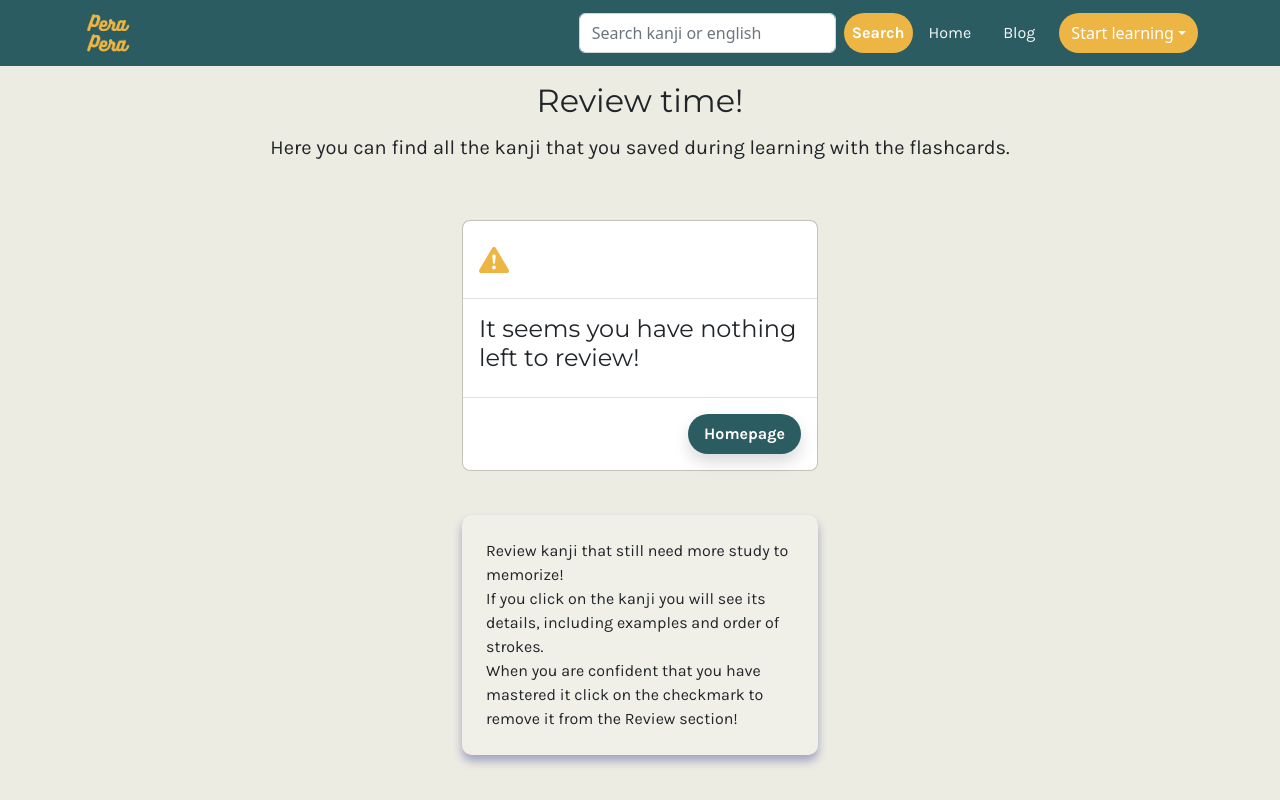
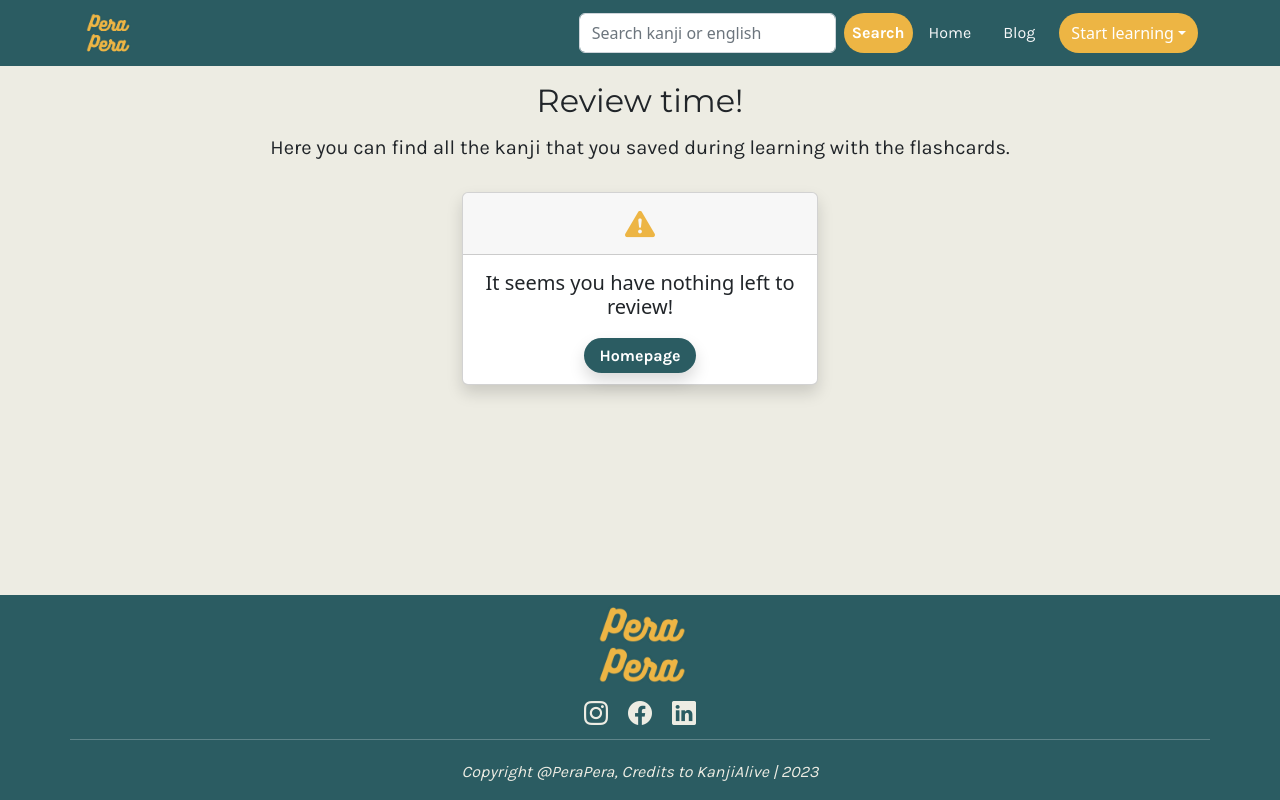
Before and after one commit to StefaniaFracasso/capstone-project, a React (Create React App) app: page /review in a window 1280 px wide. Shown: the top 800 px of the page. Built offline with nearby package versions, Linux system fonts and the light colour scheme.

Commit message:
modifiche modale alla fine di FlashCard

```diff
--- a/src/components/Learning/FlashCard.jsx
+++ b/src/components/Learning/FlashCard.jsx
@@ -119,24 +119,46 @@ const FlashCard = ({ selectedGrade }) => {
       className="d-flex flex-column align-content-center align-items-center mt-4 learningContainer"
     >
       {showModal && (
-        <Modal show={showModal} onHide={() => {handleCloseModal()}}>
+        <Modal
+          show={showModal}
+          onHide={() => {
+            handleCloseModal();
+          }}
+        >
           <Modal.Header closeButton>
             <Modal.Title>Level {selectedGrade} completed!</Modal.Title>
           </Modal.Header>
           <Modal.Body>
+            {kanjiToBeReviewed.length > 0 && kanjiToBeReviewed ? (
+              <>
                 <p>These are the kanji you don't know:</p>
                 <Row className="d-flex">
                   {kanjiToBeReviewed.map((kanji) => (
                     <Col>
                       <h4 key={kanji._id}>{kanji.kanji.character}</h4>
                     </Col>
-            ))
-          }
+                  ))}
                 </Row>
+              </>
+            ) : (
+              <p>
+                Congratulations! You already know all the kanji for this level.
+              </p>
+            )}
           </Modal.Body>
           <Modal.Footer>
-            <Button onClick={handleCloseModal} className="greenButton">Close</Button>
-            <Button href="/review" className="yellowButton">Go to Review</Button>
+            <Button onClick={handleCloseModal} className="greenButton">
+              Close
+            </Button>
+            {kanjiToBeReviewed.length > 0 && kanjiToBeReviewed? (
+            <Button href="/review" className="yellowButton">
+              Go to Review
+            </Button>
+            ):
+            <Button href="/" className="yellowButton">
+            Back to Homepage
+          </Button>
+            }
           </Modal.Footer>
         </Modal>
       )}
@@ -220,7 +242,10 @@ const FlashCard = ({ selectedGrade }) => {
             })}
           <Col xs={12} className="mt-4 d-flex justify-content-around">
             <span>
-              <Button className="yellowButton shadow" onClick={handleClickReview}>
+              <Button
+                className="yellowButton shadow"
+                onClick={handleClickReview}
+              >
                 Don't know ({kanjiToBeReviewed.length})
               </Button>
             </span>
@@ -237,7 +262,6 @@ const FlashCard = ({ selectedGrade }) => {
           ></i>
         </Col>
       </Row>
-
     </Container>
   );
 };
--- a/src/components/Learning/Review.jsx
+++ b/src/components/Learning/Review.jsx
@@ -1,7 +1,6 @@
-import { Col, Container, ListGroup, Row } from "react-bootstrap";
+import { Card, Col, Container, ListGroup, Row } from "react-bootstrap";
 import { useDispatch, useSelector } from "react-redux";
 import { Link, useLocation } from "react-router-dom";
-import Modal from "react-bootstrap/Modal";
 
 const Review = () => {
   const savedKanji = useSelector((state) => state.kanjiToBeReviewed);
@@ -40,7 +39,7 @@ const Review = () => {
                       >
                         <Link
                           to={`/kanji/${kanji.kanji.character}`}
-                      state={{ from: location.pathname}}
+                          state={{ from: location.pathname }}
                           id="savedKanji"
                         >
                           {kanji.kanji.character}
@@ -55,42 +54,35 @@ const Review = () => {
                     );
                   })
                 ) : (
-              <div
-                className="modal show"
-                style={{ display: "block", position: "initial" }}
-              >
-                <Modal.Dialog>
-                  <Modal.Header>
-                    <Modal.Title>
+                  <Card className="text-center shadow">
+                    <Card.Header>
                       <i className="bi bi-exclamation-triangle-fill alertIcon"></i>
-                    </Modal.Title>
-                  </Modal.Header>
-
-                  <Modal.Body>
-                    <h4>It seems you have nothing left to review!</h4>
-                  </Modal.Body>
-
-                  <Modal.Footer>
+                    </Card.Header>
+                    <Card.Body>
+                      <Card.Title className="mb-4">
+                        It seems you have nothing left to review!
+                      </Card.Title>
                       <Link
                         to={`/`}
                         className="greenButton rounded-pill fw-bold shadow"
                       >
                         Homepage
                       </Link>
-                  </Modal.Footer>
-                </Modal.Dialog>
-              </div>
+                    </Card.Body>
+                  </Card>
                 )}
               </ListGroup>
             </Col>
             <Col>
+            {savedKanji.length > 0 && savedKanji ? (
               <p className="mt-3 functionCard p-4">
                 Review kanji that still need more study to memorize! <br /> If
-          you click on the kanji you will see its details, including examples
-          and order of strokes. <br />
+                you click on the kanji you will see its details, including
+                examples and order of strokes. <br />
                 When you are confident that you have mastered it click on the
                 checkmark to remove it from the Review section!
               </p>
+            ): null}
             </Col>
           </Row>
         </Col>
```
Lines whose indentation alone changed are shown as unchanged.
